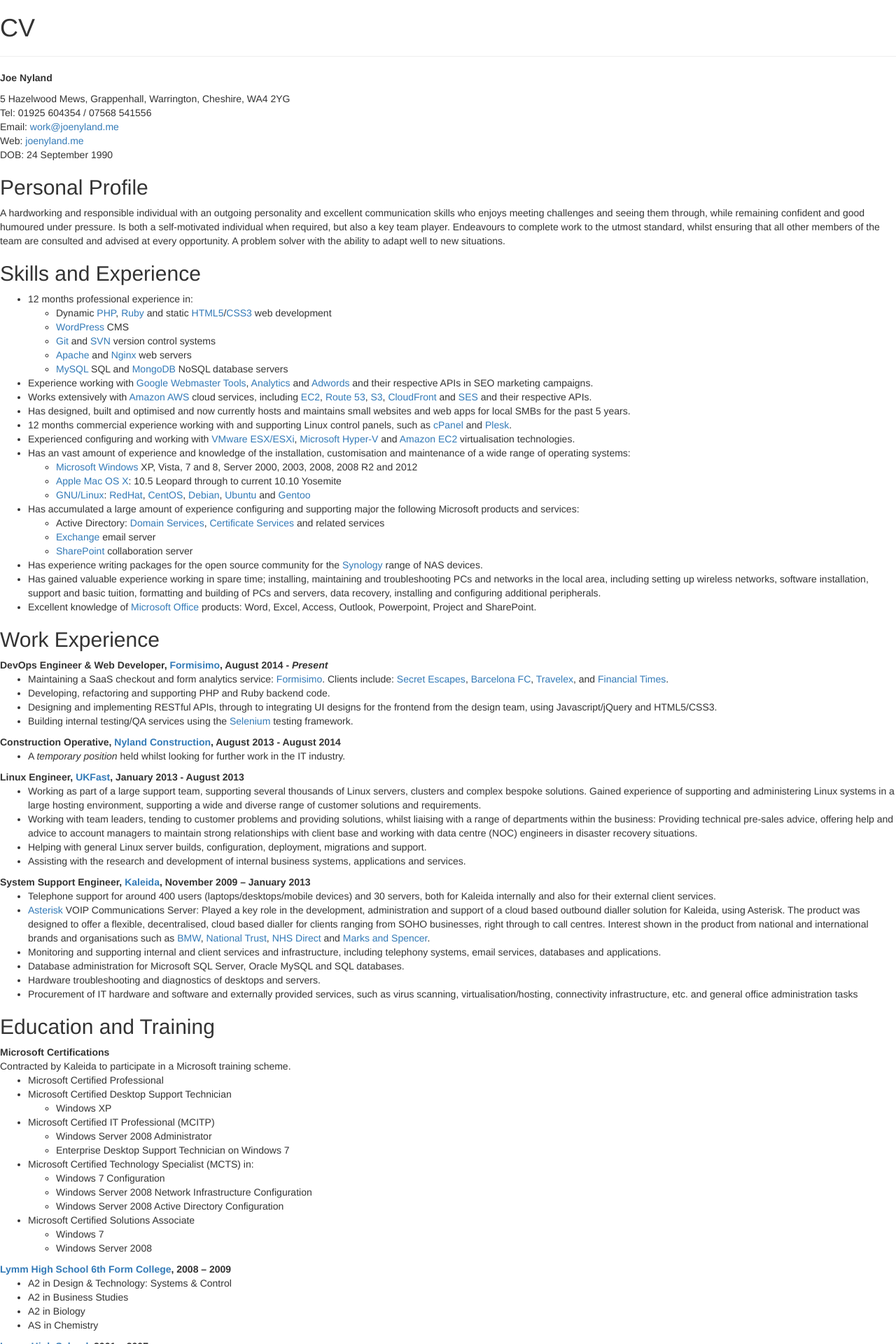
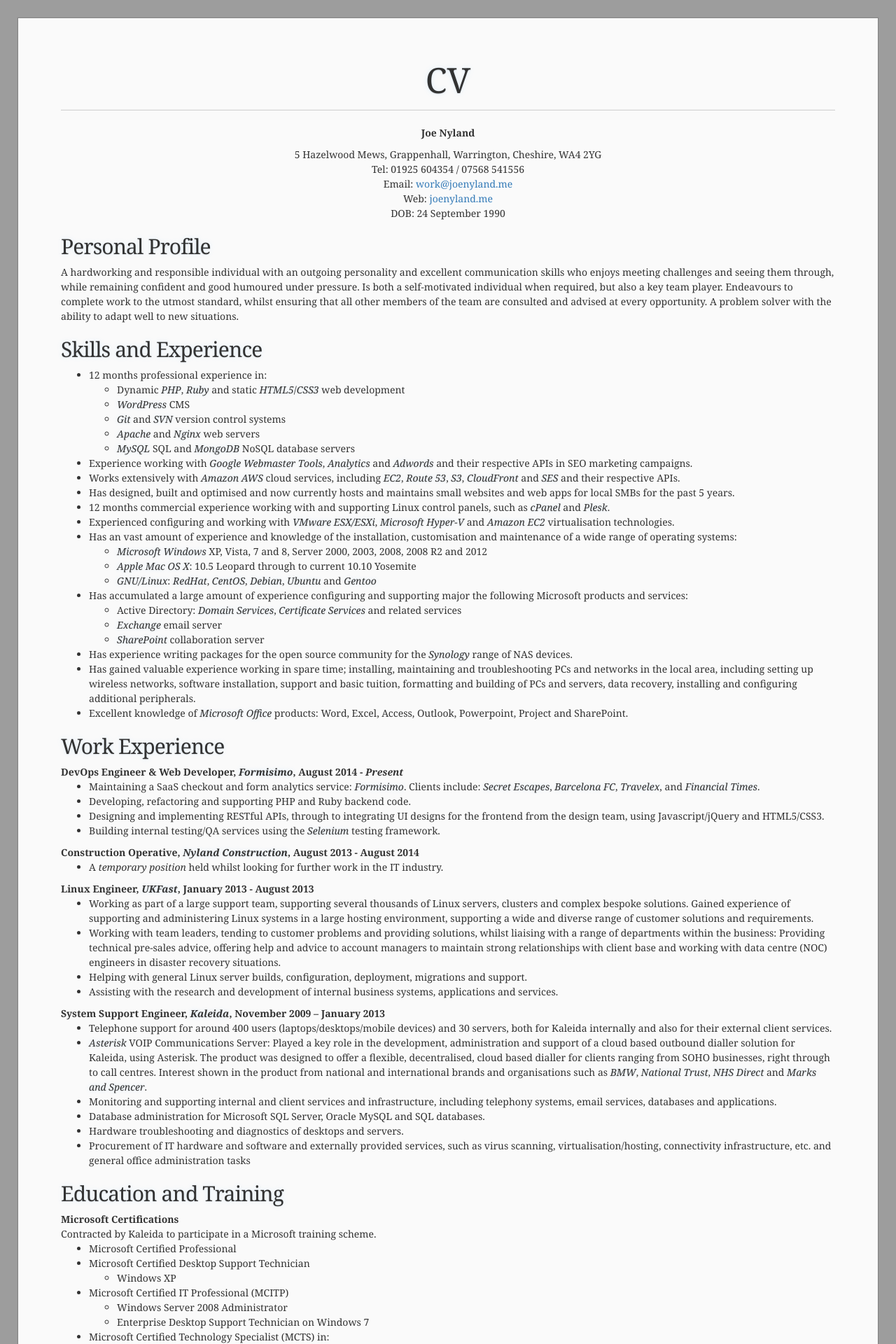
Before and after one commit to JoeNyland/joenyland.github.io, a Jekyll site: the page cv/index.html, which Jekyll copies as it is, in a window 1280 px wide. Shown: the top 1920 px of the page at 70% size. Built offline with Jekyll 4.4.1, drawn with Linux system fonts in a browser that asks for light colours; nearby versions of some CDN libraries.

Commit message:
Implement CV page

```diff
--- a/old-site/cv/index.html
+++ b/cv/index.html
@@ -6,8 +6,8 @@
     <meta name="author" content="Joe Nyland">
     <meta name="description" content="My CV">
     <link rel="stylesheet" href="//maxcdn.bootstrapcdn.com/bootstrap/3.2.0/css/bootstrap.min.css" media="screen">
-    <link rel="stylesheet" href="../assets/css/cv.css" media="screen">
-    <link rel="stylesheet" href="../assets/css/print.css" media="print">
+    <link rel="stylesheet" href="/assets/css/cv.css" media="screen">
+    <link rel="stylesheet" href="/assets/css/print.css" media="print">
     <meta name="description" content="My CV">
 </head>
 <body class="cv">
```
